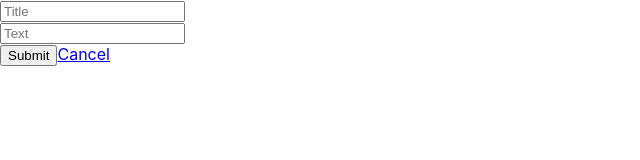
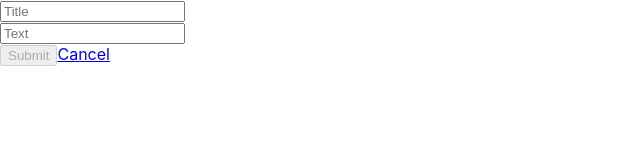
Before and after one commit to ken-1200/react-redux-app, a React (Create React App) app: page /task/new in a window 1280 px wide. Shown: the top 160 px of the page, without its empty margins (0-640 px from the left). Built offline with nearby package versions, Linux system fonts and the light colour scheme.

Commit message:
feat: submit修正

```diff
--- a/src/components/NewTask.tsx
+++ b/src/components/NewTask.tsx
@@ -52,7 +52,8 @@
 
   // 画面描画
   render() {
-    const { handleSubmit }: any = this.props;
+    // propsを引き取っている
+    const { handleSubmit, pristine, submitting }: any = this.props;
 
     return (
       <React.Fragment>
@@ -63,7 +64,7 @@
           </div>
 
           <div>
-            <input type="submit" value="Submit" disabled={ false } />
+            <input type="submit" value="Submit" disabled={ pristine || submitting } />
             <Link to="/">Cancel</Link>
           </div>
         </form>
```
